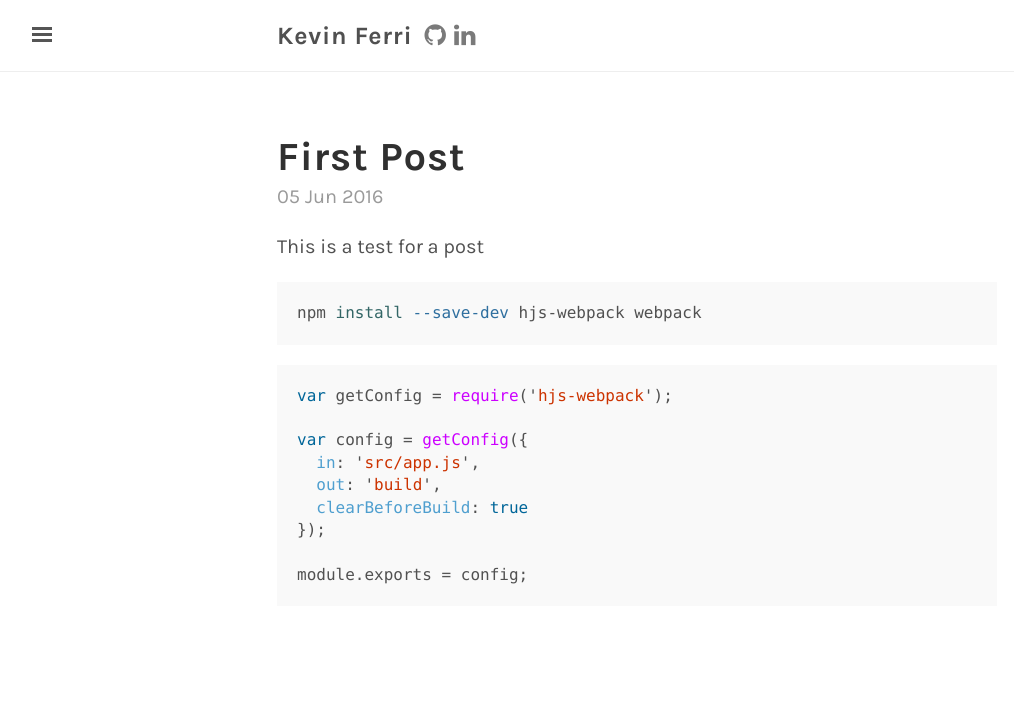
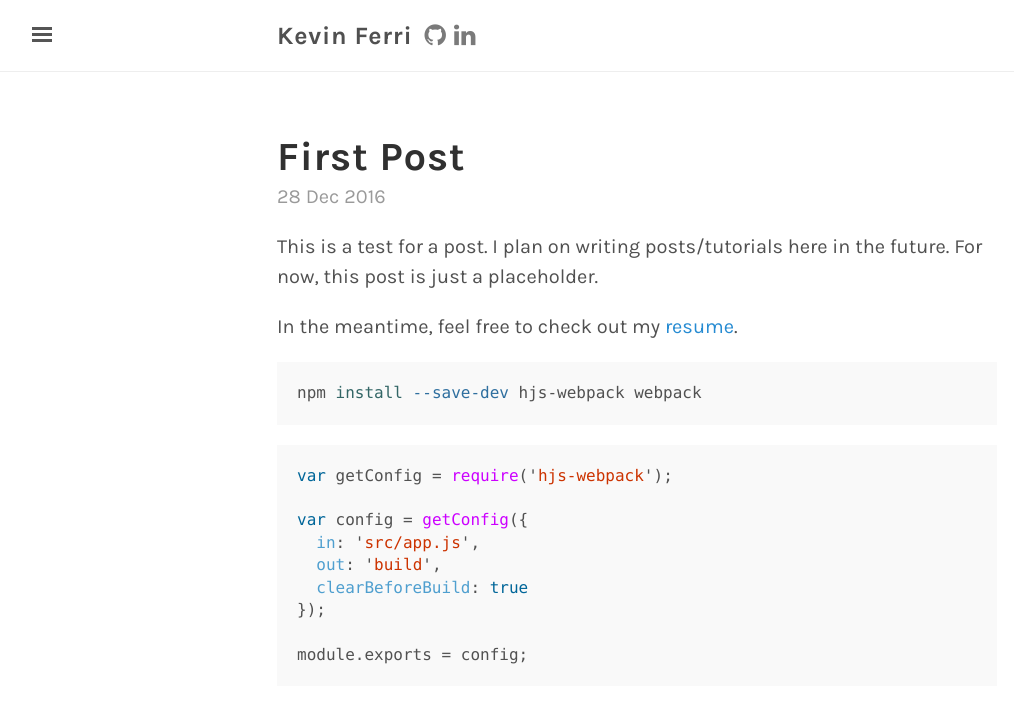
Before and after one commit to kevinferri/blog, a Jekyll site: the page built from _posts/2016-12-28-first-post.md, in a window 1280 px wide. Shown: the top 703 px of the page, without its empty margins (3-1017 px from the left). Built offline with Jekyll 4.4.1, drawn with Linux system fonts in a browser that asks for light colours; nearby versions of some CDN libraries.

Commit message:
Add placeholder post

```diff
--- a/_posts/2016-06-05-first-post.md
+++ b/_posts/2016-12-28-first-post.md
@@ -3,7 +3,9 @@ layout: post
 title: First Post
 ---
 
-This is a test for a post
+This is a test for a post. I plan on writing posts/tutorials here in the future. For now, this post is just a placeholder.
+
+In the meantime, feel free to check out my [resume](/me/resume).
 
 {% highlight bash%}
 npm install --save-dev hjs-webpack webpack
```
